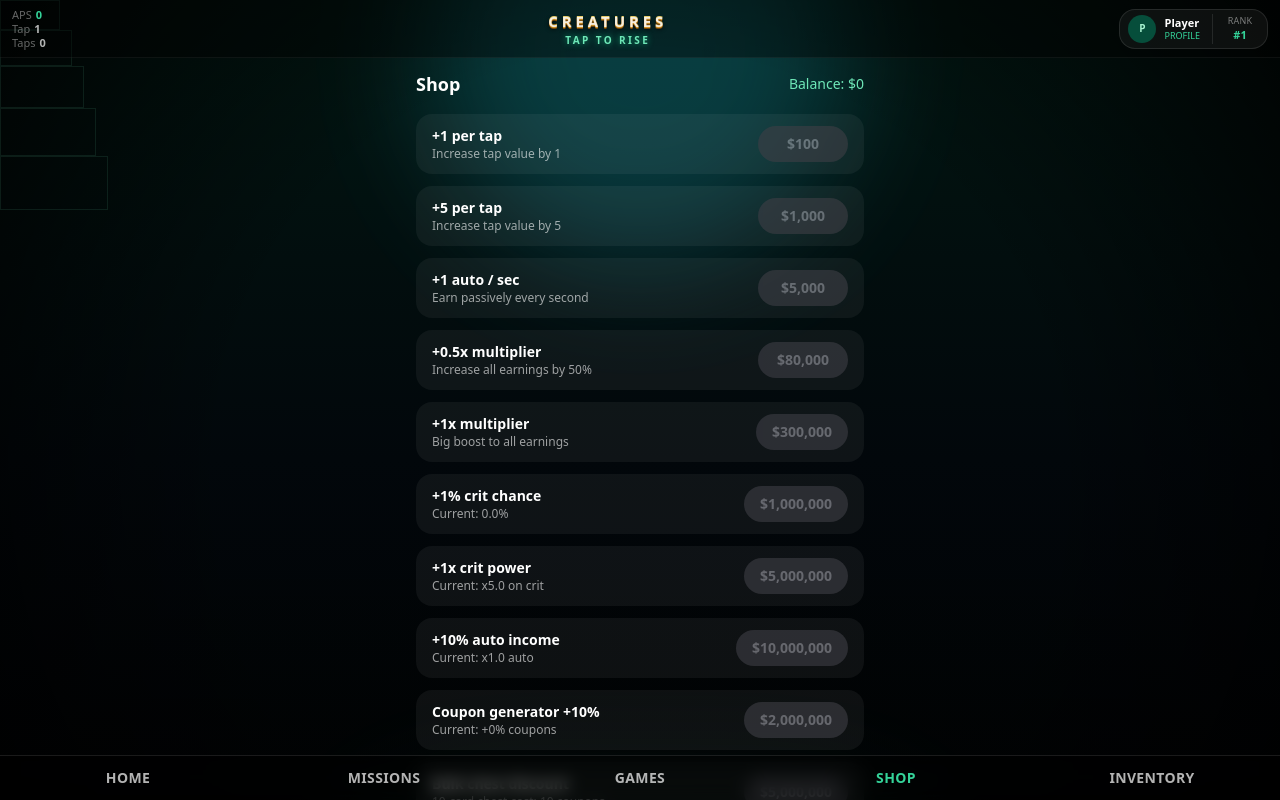
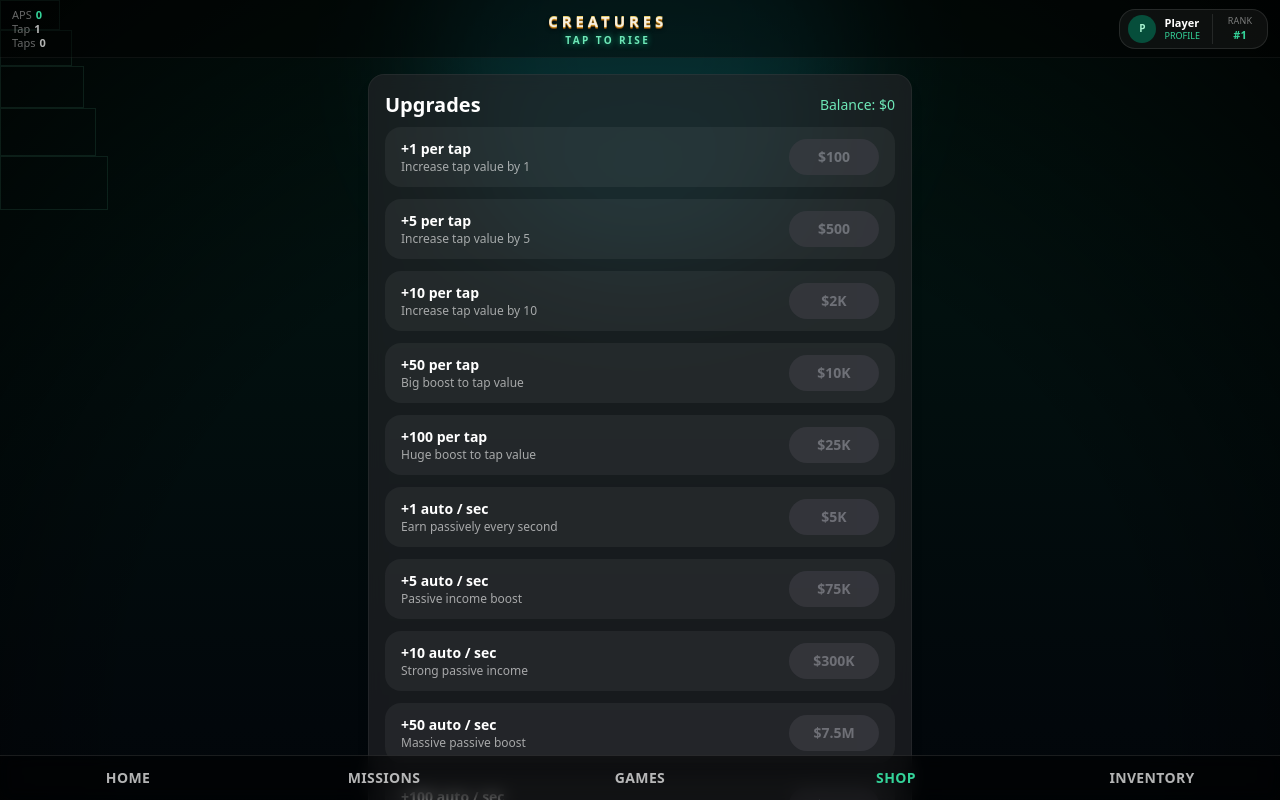
Before and after one commit to DozerBrain/TelegramMoneyMaker, a React (Vite) app: page / in a window 1280 px wide. Both pictures are taken after a click on the button "SHOP". Shown: the top 800 px of the page. Built offline with nearby package versions, Linux system fonts and the light colour scheme.

Commit message:
Update Shop.tsx

```diff
--- a/src/pages/Shop.tsx
+++ b/src/pages/Shop.tsx
@@ -1,5 +1,7 @@
 // src/pages/Shop.tsx
 import React from "react";
+import Card from "../components/Card";
+import { formatMoneyShort } from "../lib/format";
 
 type Props = {
   balance: number;
@@ -39,14 +41,23 @@ type Upgrade = {
   onBuy: () => void;
 };
 
+// Hard caps so nothing explodes
 const MAX_MULTI = 1000;
-const MAX_CRIT_CHANCE = 0.2;
+const MAX_CRIT_CHANCE = 0.2; // 20%
 const MAX_CRIT_MULT = 20;
-const MAX_AUTO_BONUS = 3;
-const MAX_COUPON_LEVEL = 10;
-const MAX_BULK_DISCOUNT = 5;
+const MAX_AUTO_BONUS = 3; // x3 auto
+const MAX_COUPON_LEVEL = 10; // +100% coupons
+const MAX_BULK_DISCOUNT = 5; // 10 -> 5 coupons
 
-export default function Shop({
+// Helper: make sure costs stay finite & non-negative
+function safeCost(v: number, fallback: number): number {
+  if (!Number.isFinite(v) || v <= 0) return fallback;
+  // clamp to something big but safe
+  return Math.min(v, 9_000_000_000_000_000);
+}
+
+export default function Shop(props: Props) {
+  const {
     balance,
     setBalance,
     tapValue,
@@ -65,45 +76,84 @@ export default function Shop({
     setCouponBoostLevel,
     bulkDiscountLevel,
     setBulkDiscountLevel,
-}: Props) {
-  const safeBalance = Number.isFinite(balance) ? balance : 0;
+  } = props;
 
-  const critLevel = Math.round((critChance || 0) * 100);
-  const autoBonusLevel = Math.round(((autoBonusMult || 1) - 1) * 10);
-  const multiLevel = multi || 1;
+  const critLevel = Math.round(critChance * 100); // in %
+  const autoBonusLevel = Math.round((autoBonusMult - 1) * 10); // each level ≈ +0.1
+  const multiLevel = multi;
 
-  // keep math simple & safe
-  const costTap1 = Math.max(100, tapValue * 50);
-  const costTap5 = Math.max(1000, tapValue * 200);
-  const costAuto1 = Math.max(5000, (autoPerSec + 1) * 3000);
+  // ---- Dynamic costs (balanced & safe) ----
+  // TAPS
+  const costTap1 = safeCost(Math.max(100, tapValue * 50), 100); // +1 tap
+  const costTap5 = safeCost(Math.max(500, tapValue * 200), 500); // +5 tap
+  const costTap10 = safeCost(Math.max(2_000, tapValue * 600), 2_000); // +10 tap
+  const costTap50 = safeCost(Math.max(10_000, tapValue * 3_000), 10_000); // +50 tap
+  const costTap100 = safeCost(Math.max(25_000, tapValue * 7_000), 25_000); // +100 tap
 
-  const costMultSmall = Math.max(25000, (multiLevel + 1) * 40000);
-  const costMultBig = Math.max(250000, (multiLevel + 1) * 150000);
-
-  const costCritChance = Math.max(1000000, (critLevel + 1) * 1000000);
-  const costCritPower = Math.max(
-    5000000,
-    Math.max(1, critMult - 4) * 5000000
+  // AUTO PER SEC (APS)
+  const costAuto1 = safeCost(
+    Math.max(5_000, (autoPerSec + 1) * 3_000),
+    5_000
+  );
+  const costAuto5 = safeCost(
+    Math.max(25_000, (autoPerSec + 5) * 15_000),
+    25_000
+  );
+  const costAuto10 = safeCost(
+    Math.max(50_000, (autoPerSec + 10) * 30_000),
+    50_000
+  );
+  const costAuto50 = safeCost(
+    Math.max(250_000, (autoPerSec + 50) * 150_000),
+    250_000
+  );
+  const costAuto100 = safeCost(
+    Math.max(500_000, (autoPerSec + 100) * 300_000),
+    500_000
   );
 
-  const costAutoBoost = Math.max(
-    10000000,
-    (autoBonusLevel + 1) * 10000000
+  // MULTI
+  const costMultSmall = safeCost(
+    Math.max(25_000, (multiLevel + 0.5) * 40_000),
+    25_000
+  );
+  const costMultBig = safeCost(
+    Math.max(250_000, (multiLevel + 1) * 150_000),
+    250_000
   );
 
-  const costCouponBoost = Math.max(
-    2000000,
-    (couponBoostLevel + 1) * 2000000
+  // CRIT
+  const costCritChance = safeCost(
+    Math.max(1_000_000, (critLevel + 1) * 1_000_000),
+    1_000_000
+  );
+  const costCritPower = safeCost(
+    Math.max(5_000_000, Math.max(1, critMult - 4) * 5_000_000),
+    5_000_000
   );
 
-  const costBulkDiscount = Math.max(
-    5000000,
-    (bulkDiscountLevel + 1) * 5000000
+  // AUTO BONUS
+  const costAutoBoost = safeCost(
+    Math.max(10_000_000, (autoBonusLevel + 1) * 10_000_000),
+    10_000_000
   );
 
-  const tenPackCost = Math.max(10 - bulkDiscountLevel, 10 - MAX_BULK_DISCOUNT);
+  // COUPON BOOST
+  const costCouponBoost = safeCost(
+    Math.max(2_000_000, (couponBoostLevel + 1) * 2_000_000),
+    2_000_000
+  );
+
+  // BULK DISCOUNT (for card 10-pack)
+  const costBulkDiscount = safeCost(
+    Math.max(5_000_000, (bulkDiscountLevel + 1) * 5_000_000),
+    5_000_000
+  );
+
+  const tenPackCost = Math.max(10 - bulkDiscountLevel, 10 - MAX_BULK_DISCOUNT); // 10 → 5
 
   const upgrades: Upgrade[] = [
+    // ---- TAPS ----
     {
       id: "tap+1",
       title: "+1 per tap",
@@ -121,6 +171,32 @@ export default function Shop({
       onBuy: () => setTapValue(tapValue + 5),
     },
     {
+      id: "tap+10",
+      title: "+10 per tap",
+      desc: "Increase tap value by 10",
+      cost: costTap10,
+      disabled: false,
+      onBuy: () => setTapValue(tapValue + 10),
+    },
+    {
+      id: "tap+50",
+      title: "+50 per tap",
+      desc: "Big boost to tap value",
+      cost: costTap50,
+      disabled: false,
+      onBuy: () => setTapValue(tapValue + 50),
+    },
+    {
+      id: "tap+100",
+      title: "+100 per tap",
+      desc: "Huge boost to tap value",
+      cost: costTap100,
+      disabled: false,
+      onBuy: () => setTapValue(tapValue + 100),
+    },
+
+    // ---- AUTO PER SECOND (APS) ----
+    {
       id: "auto+1",
       title: "+1 auto / sec",
       desc: "Earn passively every second",
@@ -128,6 +204,40 @@ export default function Shop({
       disabled: false,
       onBuy: () => setAutoPerSec(autoPerSec + 1),
     },
+    {
+      id: "auto+5",
+      title: "+5 auto / sec",
+      desc: "Passive income boost",
+      cost: costAuto5,
+      disabled: false,
+      onBuy: () => setAutoPerSec(autoPerSec + 5),
+    },
+    {
+      id: "auto+10",
+      title: "+10 auto / sec",
+      desc: "Strong passive income",
+      cost: costAuto10,
+      disabled: false,
+      onBuy: () => setAutoPerSec(autoPerSec + 10),
+    },
+    {
+      id: "auto+50",
+      title: "+50 auto / sec",
+      desc: "Massive passive boost",
+      cost: costAuto50,
+      disabled: false,
+      onBuy: () => setAutoPerSec(autoPerSec + 50),
+    },
+    {
+      id: "auto+100",
+      title: "+100 auto / sec",
+      desc: "Huge passive boost",
+      cost: costAuto100,
+      disabled: false,
+      onBuy: () => setAutoPerSec(autoPerSec + 100),
+    },
+
+    // ---- MULTIPLIER ----
     {
       id: "mult+0.5",
       title: "+0.5x multiplier",
@@ -150,6 +260,8 @@ export default function Shop({
           Math.min(MAX_MULTI, parseFloat((multi + 1).toFixed(2)))
         ),
     },
+
+    // ---- CRIT ----
     {
       id: "crit+1",
       title: "+1% crit chance",
@@ -167,6 +279,8 @@ export default function Shop({
       disabled: critMult >= MAX_CRIT_MULT,
       onBuy: () => setCritMult(Math.min(MAX_CRIT_MULT, critMult + 1)),
     },
+
+    // ---- AUTO BONUS ----
     {
       id: "autoBoost+0.1",
       title: "+10% auto income",
@@ -181,6 +295,8 @@ export default function Shop({
           )
         ),
     },
+
+    // ---- COUPON BOOST ----
     {
       id: "couponBoost",
       title: "Coupon generator +10%",
@@ -192,6 +308,8 @@ export default function Shop({
           Math.min(MAX_COUPON_LEVEL, couponBoostLevel + 1)
         ),
     },
+
+    // ---- BULK DISCOUNT ----
     {
       id: "bulkDiscount",
       title: "Bulk chest discount",
@@ -207,24 +325,27 @@ export default function Shop({
 
   function handleBuy(u: Upgrade) {
     if (u.disabled) return;
-    if (safeBalance < u.cost) return;
-    setBalance(safeBalance - u.cost);
+    if (!Number.isFinite(balance) || balance < u.cost) return;
+    setBalance(balance - u.cost);
     u.onBuy();
   }
 
+  const safeBalanceDisplay = Number.isFinite(balance) && balance >= 0 ? balance : 0;
+
   return (
-    <div className="w-full h-full flex flex-col items-center pt-3 pb-24 px-4 text-white">
-      <div className="w-full max-w-md space-y-4">
-        <div className="flex items-center justify-between mb-1">
-          <h1 className="text-lg font-semibold text-white">Shop</h1>
+    <div className="max-w-xl mx-auto p-4 space-y-4 pb-24">
+      <Card
+        title="Upgrades"
+        right={
           <span className="text-sm text-emerald-300">
-            Balance: ${safeBalance.toLocaleString()}
+            Balance: ${formatMoneyShort(safeBalanceDisplay)}
           </span>
-        </div>
-
+        }
+      >
         <div className="space-y-3">
           {upgrades.map((u) => {
-            const affordable = safeBalance >= u.cost && !u.disabled;
+            const affordable =
+              Number.isFinite(balance) && balance >= u.cost && !u.disabled;
             return (
               <div
                 key={u.id}
@@ -234,9 +355,7 @@ export default function Shop({
                   <div className="font-semibold text-white">
                     {u.title}
                   </div>
-                  <div className="text-xs text-white/60">
-                    {u.desc}
-                  </div>
+                  <div className="text-xs text-white/60">{u.desc}</div>
                 </div>
                 <button
                   onClick={() => handleBuy(u)}
@@ -248,13 +367,13 @@ export default function Shop({
                         : "bg-zinc-700 text-zinc-400 opacity-60 cursor-not-allowed"
                     }`}
                 >
-                  ${u.cost.toLocaleString()}
+                  ${formatMoneyShort(u.cost)}
                 </button>
               </div>
             );
           })}
         </div>
-      </div>
+      </Card>
     </div>
   );
 }
```
Lines whose indentation alone changed are shown as unchanged.
